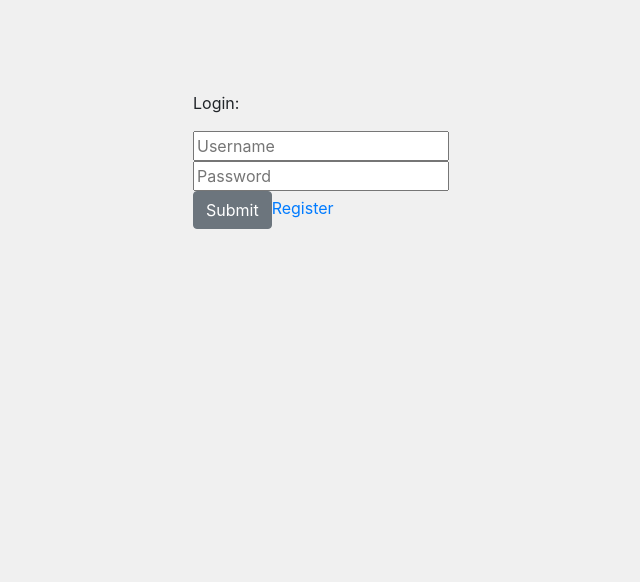
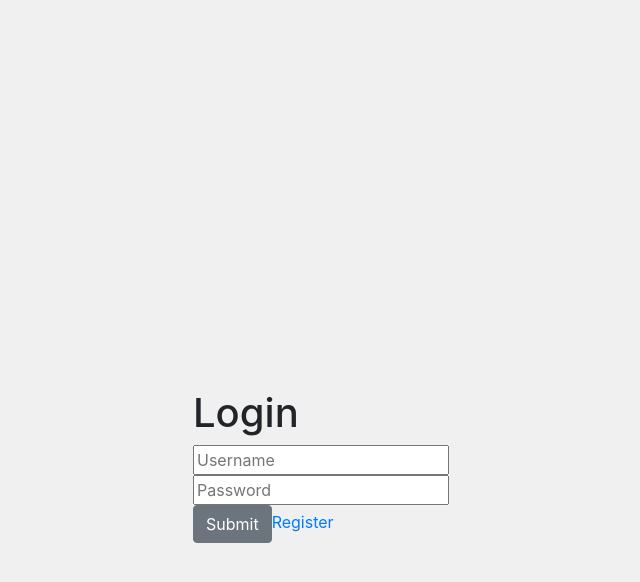
Before and after one commit to Build-Week-Med-Cabinet-6/front-end, a React (Create React App) app: page / in a window 1280 px wide. Shown: the top 582 px of the page, without its empty margins (319-959 px from the left). Built offline with nearby package versions, Linux system fonts and the light colour scheme.

Commit message:
Prepare for UI dev to style

```diff
--- /dev/null
+++ b/src/components/FormContainer.style.jsx
@@ -0,0 +1,9 @@
+import React from 'react';
+import styled from 'styled-components';
+
+const FormContainer = styled.div`
+  /* styles here just like css */
+
+`;
+
+export default FormContainer;
--- a/src/components/FormErrorAlert.jsx
+++ b/src/components/FormErrorAlert.style.jsx
@@ -6,9 +6,7 @@ function FormErrorAlert({render, errorMessage = "foobar"}) { // Default text is
     <Alert
     style={{
       visibility: render ? "visible" : "hidden",
-      fontSize: "10px",
-      padding: '5px',
-      marginTop: '5px'
+
     }}
     color="danger"
     >
--- a/src/components/Login.jsx
+++ b/src/components/Login.jsx
@@ -4,8 +4,9 @@ import * as Yup from "yup";
 import { BrowserRouter as Router, Link, Route } from "react-router-dom";
 import { Button } from 'reactstrap';
 
-import Wrapper from './Wrapper';
-import FormErrorAlert from './FormErrorAlert';
+import Wrapper from './Wrapper.style';
+import FormContainer from './FormContainer.style';
+import FormErrorAlert from './FormErrorAlert.style';
 import { withFormik, Form, Field } from "formik";
 import axios from "axios";
 import auth from "./auth";
@@ -21,12 +22,13 @@ const Login = (
   },
   props
 ) => (
-  <Wrapper top>
+  <Wrapper>
+    <FormContainer>
       <Form>
         <FormErrorAlert render={errors.username} errorMessage={errors.username}/>
         <FormErrorAlert render={errors.password && touched.password} errorMessage={errors.password}/>
         <div>
-        <p>Login:</p>
+        <h2 className="h1">Login</h2>
           <Field
             type="text"
             name="username"
@@ -62,6 +64,7 @@ const Login = (
         </Button>
         <Link to="/register">Register</Link>
       </Form>
+    </FormContainer>
   </Wrapper>
 );
 
--- a/src/components/Register.jsx
+++ b/src/components/Register.jsx
@@ -7,15 +7,17 @@ import axios from "axios";
 import auth from "./auth";
 import { BrowserRouter as Router, Link } from "react-router-dom";
 import { Button } from 'reactstrap';
-import Wrapper from './Wrapper';
-import FormErrorAlert from './FormErrorAlert';
+import Wrapper from './Wrapper.style';
+import FormContainer from './FormContainer.style';
+import FormErrorAlert from './FormErrorAlert.style';
 const SignUp = ({ values, errors, touched, isSubmitting }, props) => (
   <Wrapper>
+    <FormContainer>
       <Form>
         <FormErrorAlert render={errors.username} errorMessage={errors.username}/>
         <FormErrorAlert render={errors.password && touched.password} errorMessage={errors.password}/>
         <div>
-        <p>Register:</p>
+          <h2 className="h1">Register</h2>
           <Field
             type="text"
             name="username"
@@ -50,6 +52,7 @@ const SignUp = ({ values, errors, touched, isSubmitting }, props) => (
           Submit
         </Button>
       </Form>
+    </FormContainer>
   </Wrapper>
 );
 const FormikSignUp = withFormik({
```
Also changed, not shown: src/components/Wrapper.style.jsx (renamed from src/components/Wrapper.jsx). Lines whose indentation alone changed are shown as unchanged.
